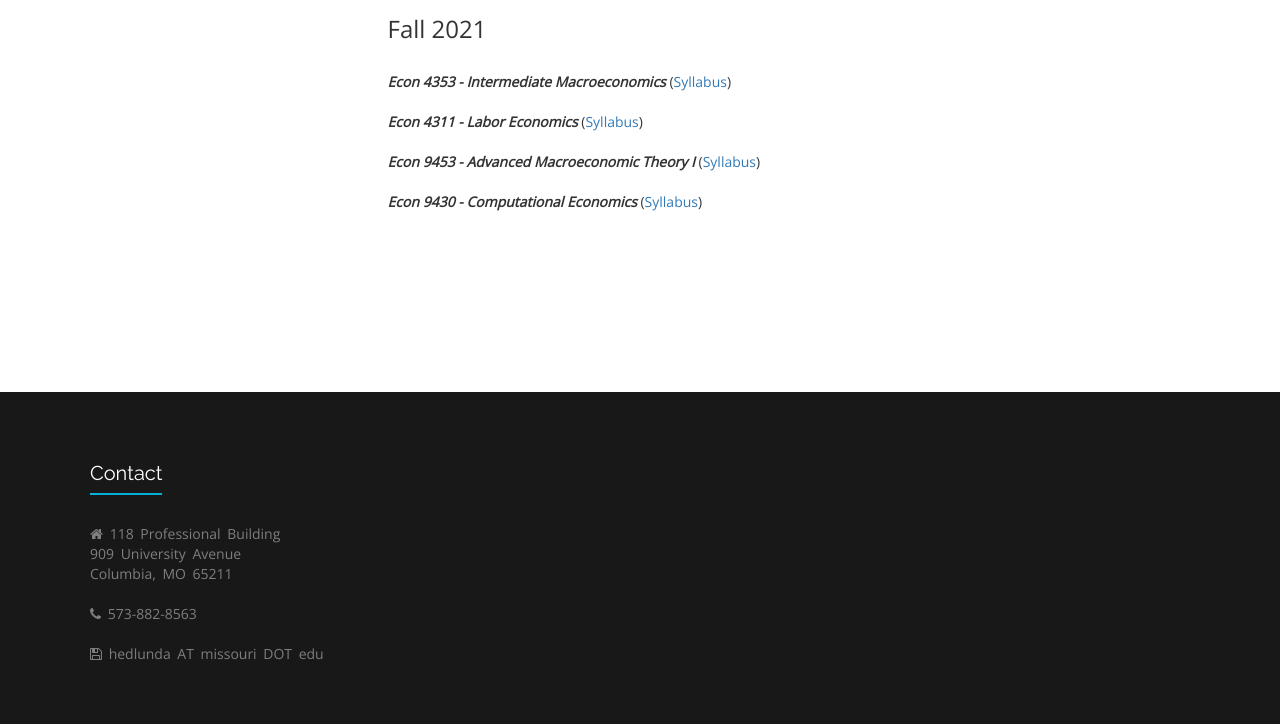
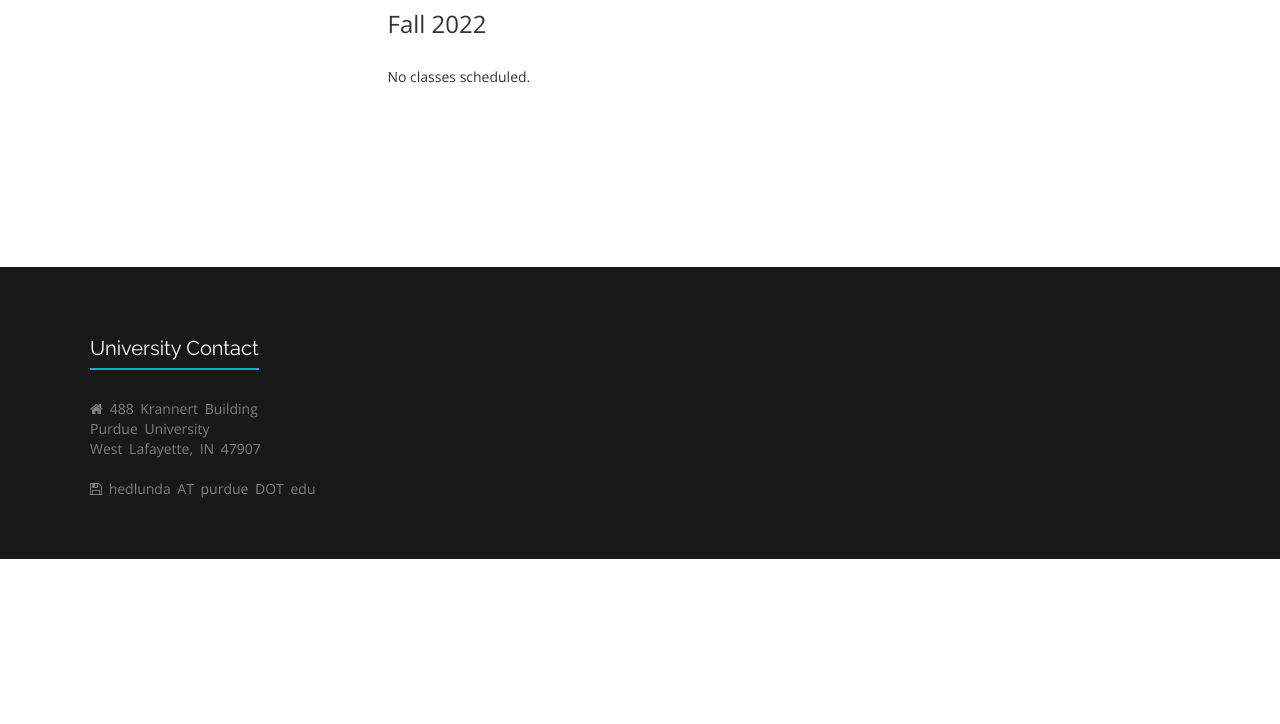
Before and after one commit to aaronhedlund/aaronhedlund.github.io, a plain HTML site: page teaching.html in a window 1280 px wide. Shown: the part 514-1238 px from the top of the page. After the commit the page ends 1073 px from the top, so only its background shows below. Drawn offline with nearby package versions, Linux system fonts and the light colour scheme; some packages are replaced by stand-ins of ours.

Commit message:
Updates August 2022

```diff
--- a/teaching.html
+++ b/teaching.html
@@ -84,7 +84,7 @@
 
         <ul class="slides">
             <li>
-            	<img src="images/slider/slider1.jpg">
+            	<img src="images/slider/slider4b.jpg">
 				<div class="caption">
 					<h2><span>Aaron Hedlund</span></h2>
 					<!-- <p>Economics Department, University of Missouri<br>
@@ -111,15 +111,9 @@
 
 					<div class="col-xs-12 col-sm-8 col-md-6 col-sm-offset-2 col-md-offset-3">
 						<div class="teaching-heading">
-							<h3>Fall 2021</h3>
+							<h3>Fall 2022</h3>
 							<br>
-						<b><i>Econ 4353 - Intermediate Macroeconomics</b></i> (<a href="teaching/2021fall/syllabus_4353W.pdf" target="_blank">Syllabus</a>)
-					</br></br>
-				<b><i>Econ 4311 - Labor Economics</b></i> (<a href="teaching/2021fall/syllabus_4311W_DI.pdf" target="_blank">Syllabus</a>)
-							</br></br>
-						<b><i>Econ 9453 - Advanced Macroeconomic Theory I</b></i> (<a href="teaching/2021fall/syllabus_9453.pdf" target="_blank">Syllabus</a>)
-					</br></br>
-				<b><i>Econ 9430 - Computational Economics</b></i> (<a href="teaching/2021fall/syllabus_9430.pdf" target="_blank">Syllabus</a>)
+						No classes scheduled.
 
 		</div>
 	</div>
@@ -134,10 +128,9 @@
 				<div class="row">
 					<div class="col-md-4">
 						<div class="footer-heading">
-							<h3><span>Contact</span></h3>
-							<p><i class="fa fa-home"></i> 118 Professional Building</br>909 University Avenue</br>Columbia, MO 65211 </br></br>
-							<i class="fa fa-phone"></i> 573-882-8563 </br></br>
-							<i class="fa fa-save"></i> hedlunda AT missouri DOT edu</p>
+							<h3><span>University Contact</span></h3>
+							<p><i class="fa fa-home"></i> 488 Krannert Building</br>Purdue University</br>West Lafayette, IN 47907 </br></br>
+							<i class="fa fa-save"></i> hedlunda AT purdue DOT edu</p>
 						</div>
 					</div>
 
```
Also changed, not shown: index.html (+5 -6 lines), personal.html (+4 -5 lines), policy.html (+4 -5 lines), research.html (+7 -9 lines), images/slider/slider4.jpg (added), images/slider/slider4b.jpg (added), 1 other file.
